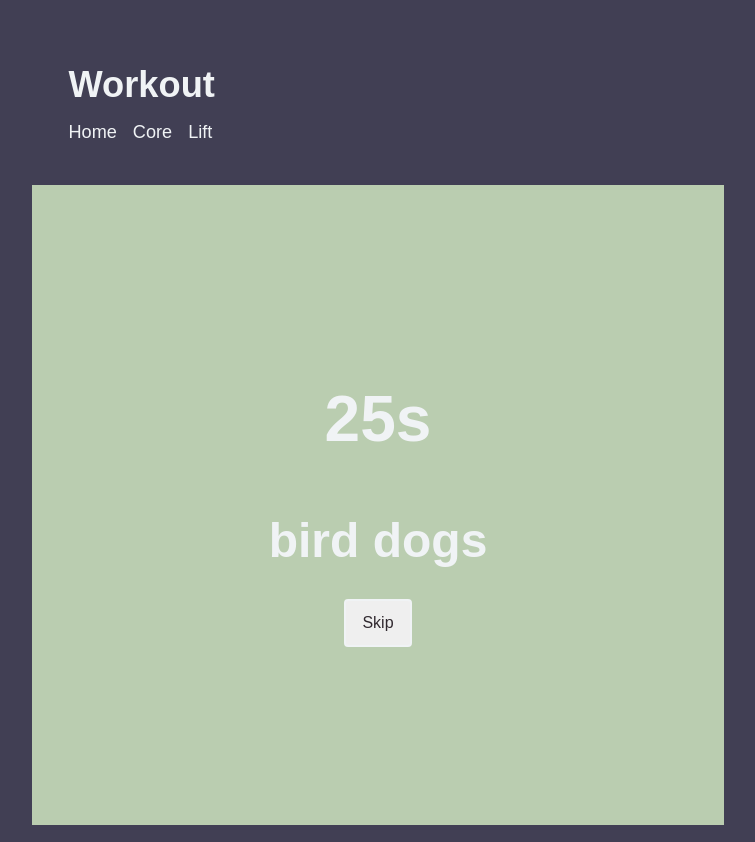
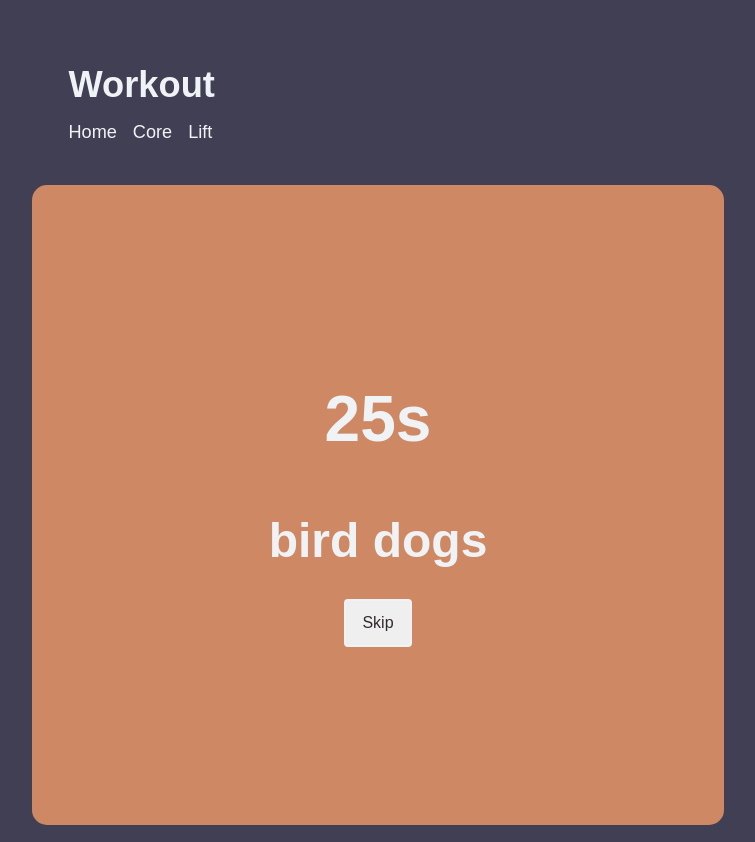
Before and after one commit to mae5357/gainsgpt, a Next.js app: page /core in a window 1280 px wide. Shown: the whole page, without its empty margins (262-1017 px from the left). Built offline with nearby package versions, Linux system fonts and the light colour scheme.

Commit message:
more color fixes

```diff
--- a/app/core/core.module.css
+++ b/app/core/core.module.css
@@ -7,6 +7,7 @@
   padding: 16px;
   text-align: center;
   color: var(--text-light);
+  border-radius: 15px;
 }
 
 .timer {
--- a/app/core/page.js
+++ b/app/core/page.js
@@ -14,11 +14,11 @@ const EXERCISES = [
 ];
 
 const BACKGROUND_COLORS = [
-  "#BACDB0",
+  "#CE8964",
   "#5f5aa2ff",
   "#355691ff",
   "#88A0A8",
-  "#B4CEB3",
+  "#D16666",
 ];
 
 export default function CorePage() {
--- a/app/lift/lift.module.css
+++ b/app/lift/lift.module.css
@@ -6,5 +6,6 @@
     height: 80vh;
     padding: 16px;
     text-align: center;
-    background-color: pink;
+    color: var(--text-light);
+    background-color: var(--raisin-black);
 }
```
